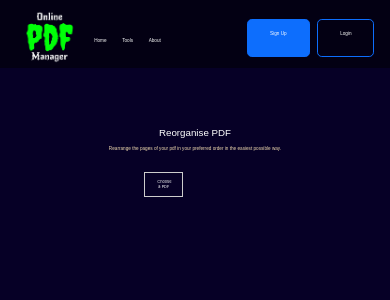
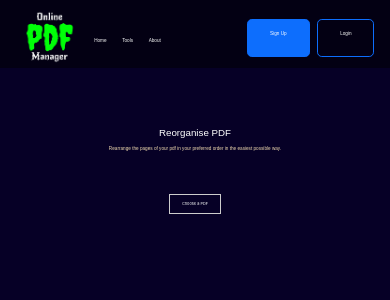
Before and after one commit to qureshi-h/pdf-manipulator, a React (Create React App) app in the folder frontend/: page /reorganise in a window 390 px wide. Shown: the top 300 px of the page. Built offline with nearby package versions, Linux system fonts and the light colour scheme; a web font is replaced by a local one.

Commit message:
upload buttons more responsive to resizing

```diff
--- a/frontend/src/App.css
+++ b/frontend/src/App.css
@@ -145,13 +145,15 @@ p {
     text-align: center;
 }
 
+.uploadContainer {
+    display: flex;
+    justify-content: center;
+    align-items: center;
+    margin-top: 5vh;
+}
 .uploadInput {
-    margin-left: 37vw;
-    width: 10vw;
+    width: auto;
     color: white;
-    margin-top: 3vw;
-    text-align: center;
-    display: inline-block;
 }
 
 input[type="file"] {
@@ -168,22 +170,18 @@ input[type="file"] {
 
 .uploadButton {
     margin-left: 2vw;
-    width: 6vw;
-    height: 4vh;
+    width: auto;
+    height: auto;
 }
 
 .uploadText {
-    margin-top: 3vw;
-
     margin-left: 2vw;
-    display: inline-block;
 }
 
 .doneButton {
     margin: 4vh 0 2vh 0;
-    width: 6vw;
-    height: 4vh;
-    display: block;
+    width: auto;
+    height: auto;
     background-color: #09ff07;
     border: none;
 }
--- a/frontend/src/Components/ReorganisePDF/DisplayImages.js
+++ b/frontend/src/Components/ReorganisePDF/DisplayImages.js
@@ -81,7 +81,14 @@ export const DisplayImages = ({ pdfImages, setOutFile, setLoading }) => {
                         className="btn btn-light btn-lg doneButton"
                         onClick={handleDone}
                     >
-                        <h4 style={{ color: "black" }}>Done</h4>
+                        <h4
+                            style={{
+                                color: "black",
+                                margin: "auto 1vw auto 1vw",
+                            }}
+                        >
+                            Done
+                        </h4>
                     </button>
                 </div>
 
--- a/frontend/src/Components/ReorganisePDF/UploadFile.js
+++ b/frontend/src/Components/ReorganisePDF/UploadFile.js
@@ -51,6 +51,7 @@ export const UploadFile = ({ setImages, setOutFile, setLoading }) => {
                 easiest possible way.
             </h4>
 
+            <div className="uploadContainer">
                 <label
                     htmlFor="file-upload"
                     className="custom-file-upload uploadInput"
@@ -59,16 +60,27 @@ export const UploadFile = ({ setImages, setOutFile, setLoading }) => {
                 </label>
                 <input id="file-upload" type="file" onChange={changeHandler} />
 
-            {isSelected && <h4 className="uploadText">{selectedFile.name}</h4>}
+                {isSelected && (
+                    <h4 className="uploadText">{selectedFile.name}</h4>
+                )}
+
                 {isSelected && (
                     <button
                         type="button"
-                    className="btn btn-light btn-lg uploadButton"
+                        className="btn btn-light uploadButton"
                         onClick={handleSubmission}
                     >
-                    <h4 style={{ color: "black" }}>Upload</h4>
+                        <h4
+                            style={{
+                                color: "black",
+                                margin: "auto 1vw auto 1vw",
+                            }}
+                        >
+                            Upload
+                        </h4>
                     </button>
                 )}
             </div>
+        </div>
     );
 };
```
Lines whose indentation alone changed are shown as unchanged.
